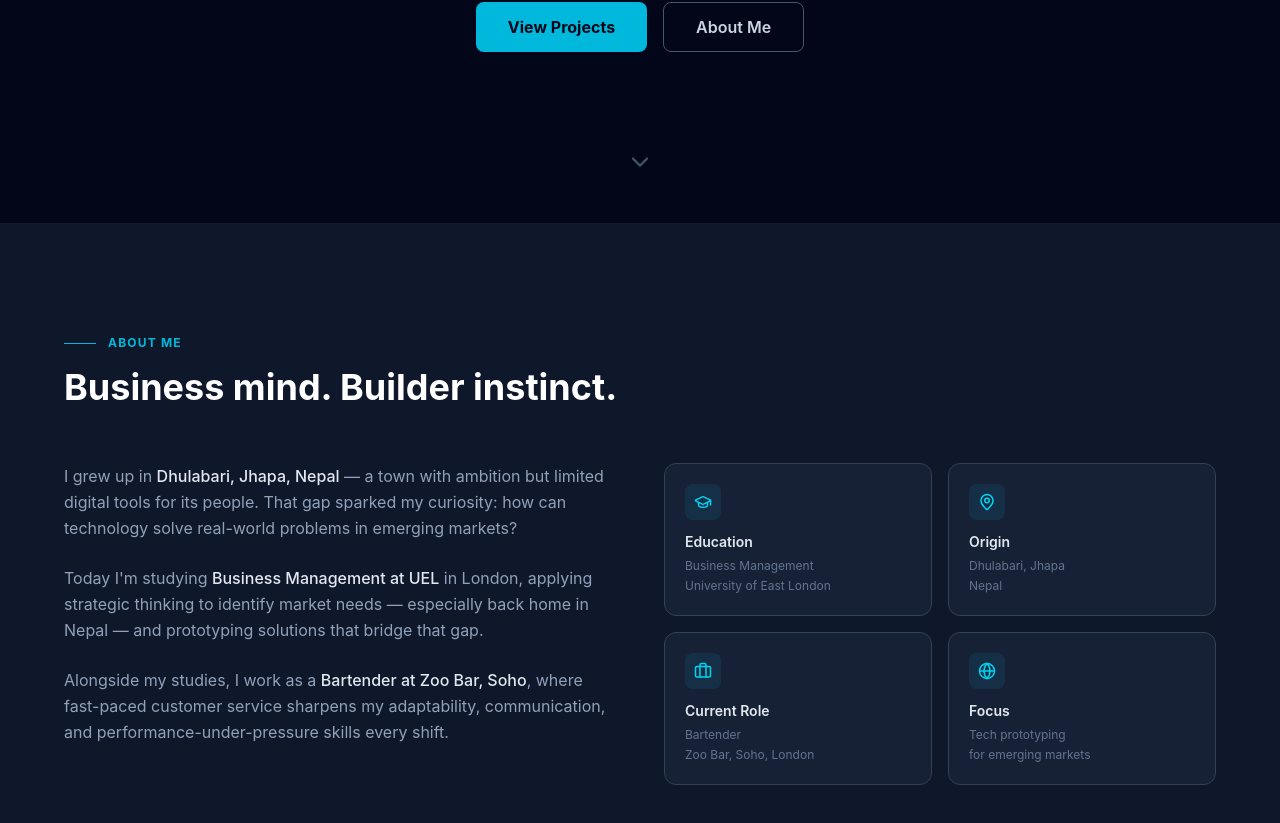
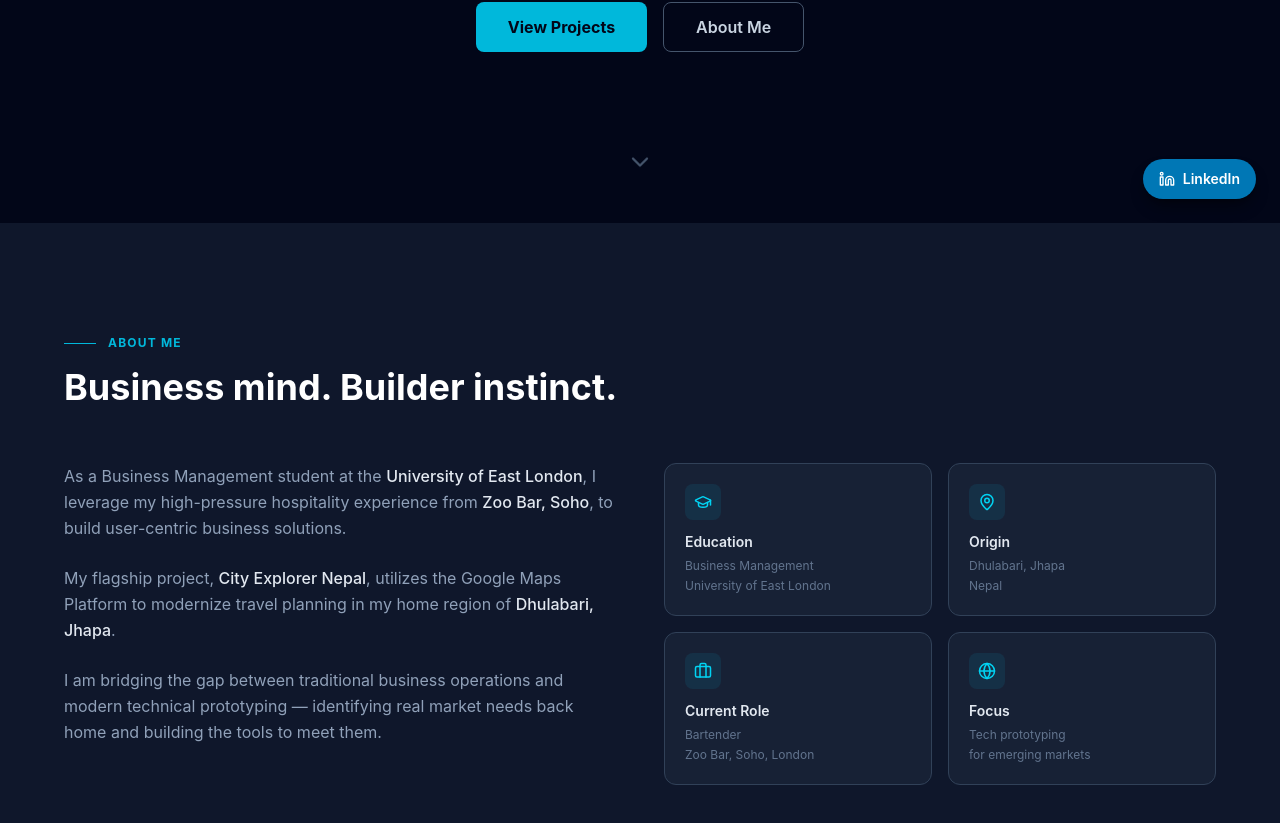
Before and after one commit to ronaldoseven53-dot/my-portfolio, a React (Vite) app: page / in a window 1280 px wide. Shown: the part 577-1400 px from the top of the page. Built offline with nearby package versions, Linux system fonts and the light colour scheme.

Commit message:
Linked LinkedIn and City Explorer project

```diff
--- a/src/App.jsx
+++ b/src/App.jsx
@@ -141,21 +141,22 @@
           <div className="grid md:grid-cols-2 gap-12 items-start">
             <div className="space-y-6 text-slate-400 leading-relaxed">
               <p>
-                I grew up in <span className="text-slate-200 font-medium">Dhulabari, Jhapa, Nepal</span> — a
-                town with ambition but limited digital tools for its people. That gap sparked my
-                curiosity: how can technology solve real-world problems in emerging markets?
+                As a Business Management student at the{' '}
+                <span className="text-slate-200 font-medium">University of East London</span>, I
+                leverage my high-pressure hospitality experience from{' '}
+                <span className="text-slate-200 font-medium">Zoo Bar, Soho</span>, to build
+                user-centric business solutions.
               </p>
               <p>
-                Today I'm studying{' '}
-                <span className="text-slate-200 font-medium">Business Management at UEL</span> in
-                London, applying strategic thinking to identify market needs — especially back home
-                in Nepal — and prototyping solutions that bridge that gap.
+                My flagship project,{' '}
+                <span className="text-slate-200 font-medium">City Explorer Nepal</span>, utilizes
+                the Google Maps Platform to modernize travel planning in my home region of{' '}
+                <span className="text-slate-200 font-medium">Dhulabari, Jhapa</span>.
               </p>
               <p>
-                Alongside my studies, I work as a{' '}
-                <span className="text-slate-200 font-medium">Bartender at Zoo Bar, Soho</span>,
-                where fast-paced customer service sharpens my adaptability, communication, and
-                performance-under-pressure skills every shift.
+                I am bridging the gap between traditional business operations and modern technical
+                prototyping — identifying real market needs back home and building the tools to
+                meet them.
               </p>
             </div>
 
@@ -260,7 +261,6 @@
                   <h3 className="text-xl font-bold text-white group-hover:text-cyan-400 transition-colors">
                     City Explorer Nepal
                   </h3>
-                  <ExternalLink size={16} className="text-slate-600 group-hover:text-cyan-500 transition-colors mt-1 shrink-0" />
                 </div>
 
                 <p className="text-slate-400 text-sm leading-relaxed mb-5">
@@ -270,7 +270,7 @@
                   identified firsthand from home.
                 </p>
 
-                <div className="flex flex-wrap gap-2">
+                <div className="flex flex-wrap gap-2 mb-6">
                   {['React', 'Google Maps API', 'JavaScript', 'Travel Tech', 'Nepal'].map((tag) => (
                     <span
                       key={tag}
@@ -280,6 +280,16 @@
                     </span>
                   ))}
                 </div>
+
+                <a
+                  href="https://city-explorer-nepal.vercel.app/"
+                  target="_blank"
+                  rel="noreferrer"
+                  className="inline-flex items-center gap-2 bg-cyan-500 hover:bg-cyan-400 text-slate-950 font-bold text-sm px-5 py-2.5 rounded-lg transition-all hover:shadow-lg hover:shadow-cyan-500/25"
+                >
+                  <ExternalLink size={14} />
+                  View Live Prototype
+                </a>
               </div>
             </div>
 
@@ -323,7 +333,7 @@
               <Github size={16} />
             </a>
             <a
-              href="https://linkedin.com"
+              href="https://www.linkedin.com/in/nischal-bhetwal-52a978355"
               target="_blank"
               rel="noreferrer"
               className="w-10 h-10 bg-slate-800 border border-slate-700 rounded-lg flex items-center justify-center text-slate-400 hover:text-cyan-400 hover:border-cyan-500/50 transition-all"
@@ -339,6 +349,18 @@
         </div>
       </footer>
 
+      {/* ── Floating LinkedIn badge ── */}
+      <a
+        href="https://www.linkedin.com/in/nischal-bhetwal-52a978355"
+        target="_blank"
+        rel="noreferrer"
+        aria-label="LinkedIn profile"
+        className="fixed bottom-6 right-6 z-50 flex items-center gap-2 bg-[#0077B5] hover:bg-[#005f95] text-white font-semibold text-sm px-4 py-2.5 rounded-full shadow-lg shadow-black/40 transition-all hover:scale-105"
+      >
+        <Linkedin size={16} />
+        LinkedIn
+      </a>
+
     </div>
   )
 }
```
